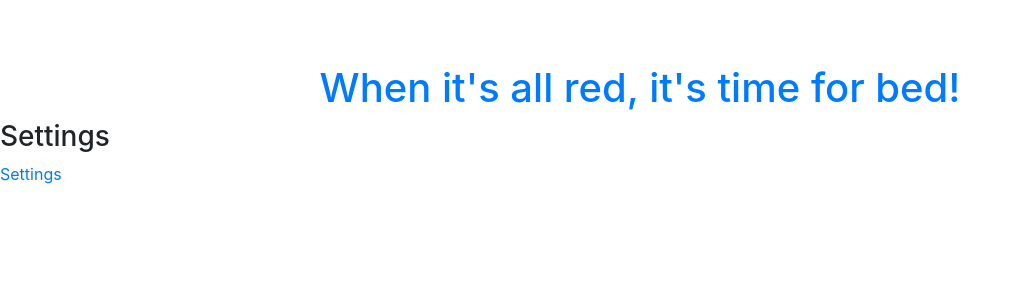
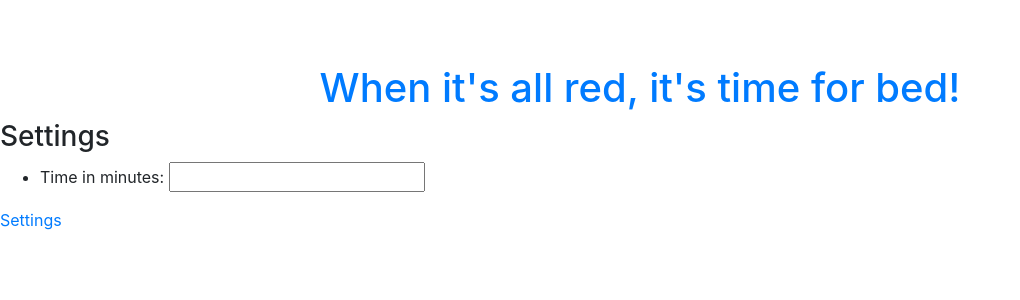
Before and after one commit to kristeehan/kid-countdown-clock-react, a React (Vite) app: page /settings in a window 1280 px wide. Shown: the top 300 px of the page, without its empty margins (0-1020 px from the left). Built offline with nearby package versions, Linux system fonts and the light colour scheme.

Commit message:
working settings

```diff
--- a/src/Settings.jsx
+++ b/src/Settings.jsx
@@ -1,5 +1,23 @@
-function Settings() {
-  return <h3>Settings</h3>;
+function Settings({ setTimeInMinutes }) {
+  return (
+    <div>
+      <h3>Settings</h3>
+      <ul>
+        <li>
+          Time in minutes:{" "}
+          <input
+            type="text"
+            onChange={(e) => {
+              e.preventDefault();
+              let value = parseInt(e.target.value);
+              console.log(value);
+              setTimeInMinutes(value);
+            }}
+          />
+        </li>
+      </ul>
+    </div>
+  );
 }
 
 export default Settings;
--- a/src/app.jsx
+++ b/src/app.jsx
@@ -1,19 +1,24 @@
 import { createRoot } from "react-dom/client";
 import { BrowserRouter, Routes, Route, Link } from "react-router-dom";
+import { useState } from "react";
 import Clock from "./Clock";
 import Settings from "./Settings";
 
 function KidCountDownClock() {
   const headline = `When it's all red, it's time for bed!`;
-  const defaultTime = 1;
+  const defaultTime = 5;
+  const [timeInMinutes, setTimeInMinutes] = useState(defaultTime);
   return (
     <BrowserRouter>
       <h1>
         <Link to="/">{headline}</Link>
       </h1>
       <Routes>
-        <Route path="/" element={<Clock timeInMinutes={defaultTime} />} />
-        <Route path="/settings" element={<Settings />} />
+        <Route path="/" element={<Clock timeInMinutes={timeInMinutes} />} />
+        <Route
+          path="/settings"
+          element={<Settings setTimeInMinutes={setTimeInMinutes} />}
+        />
       </Routes>
       <Link to="/settings">Settings</Link>
     </BrowserRouter>
```
